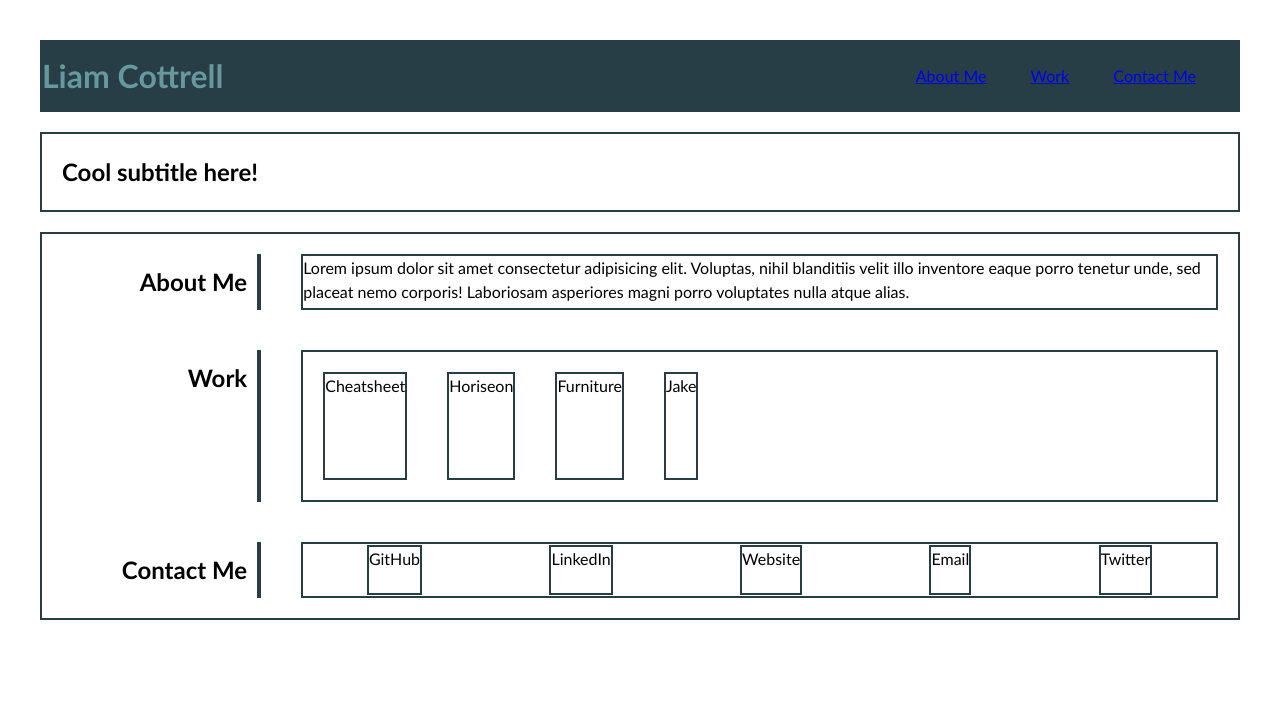
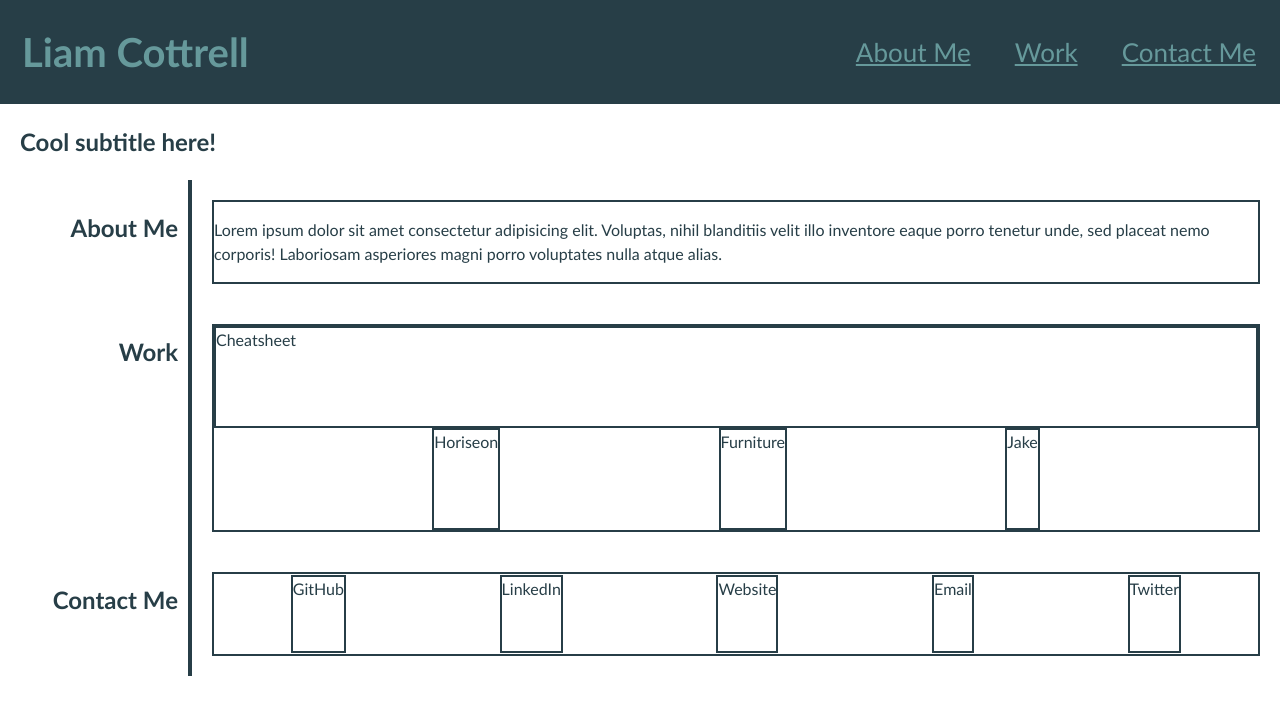
Before and after one commit to lico27/portfolio, a plain HTML site: page index.html in a window 1280 px wide. Drawn offline with Linux system fonts and the light colour scheme.

Commit message:
update text and layout

```diff
--- a/style.css
+++ b/style.css
@@ -1,6 +1,7 @@
 * {
   box-sizing: border-box;
-  margin: 20px;
+  /* margin: 20px; */
+  color: #273e47;
 
 }
 
@@ -11,22 +12,31 @@ body {
   line-height: 1.5;
 }
 
-h1,
-h2,
-h3,
-h4,
-h5,
-h6 {
-  margin: 0;
+h1 {
+  color: #66999b;
+  font-size: 40px;
+  margin: 20px;
+}
+
+a {
+  color: #66999b;
+  font-size: 26px;
+  margin: 20px;
+
+}
+
+a:hover {
+  color: #273e47;
+  background-color: #66999b;
 }
 
 header {
   border: 2px solid #273e47;
   background-color: #273e47;
-  color: #66999b;
   display: flex;
   justify-content: space-between;
   align-items: center;
+
 }
 
 nav {
@@ -35,18 +45,14 @@ nav {
 }
 
 .hero-banner {
-  border: 2px solid #273e47;
+  margin: 20px;
 }
 
-p {
-  margin: 0;
-}
 
 .page-wrapper {
-  border: 2px solid #273e47;
   display: grid;
   grid-template-rows: 1fr 2fr 1fr;
-  grid-template-columns: 20% 80%;
+  grid-template-columns: 15% 85%;
   grid-template-areas:
                       "about about-text"
                       "work cards"
@@ -63,6 +69,7 @@ p {
 
 .about-text {
   border: 2px solid #273e47;
+  margin: 20px;
 }
 
 .work {
@@ -85,17 +92,24 @@ p {
   align-items: stretch;
   justify-content: space-around;
   flex-wrap: wrap;
+  margin: 20px;
 }
 
 .cards {
   border: 2px solid #273e47;
   display: flex;
   flex-wrap: wrap;
+  justify-content: space-evenly;
+  margin: 20px;
 }
 
 .cheatsheet, .horiseon, .furniture, .jake {
   border: 2px solid #273e47;
 
+}
+
+.cheatsheet {
+  width: 100%;
 }
 
 .github, .linkedin, .website, .email, .twitter {
```
Also changed, not shown: images/02-portfolio-1.jpg (renamed from 04-responsive-portfolio-lesson/challenge/starter/images/02-portfolio-1.jpg), images/02-portfolio-2.jpg (renamed from 04-responsive-portfolio-lesson/challenge/starter/images/02-portfolio-2.jpg), images/02-portfolio-3.jpg (renamed from 04-responsive-portfolio-lesson/challenge/starter/images/02-portfolio-3.jpg), images/02-portfolio-4.jpg (renamed from 04-responsive-portfolio-lesson/challenge/starter/images/02-portfolio-4.jpg), images/02-run-buddy.jpg (renamed from 04-responsive-portfolio-lesson/challenge/starter/images/02-run-buddy.jpg), images/pfp.jpeg (added), 7 other files.
